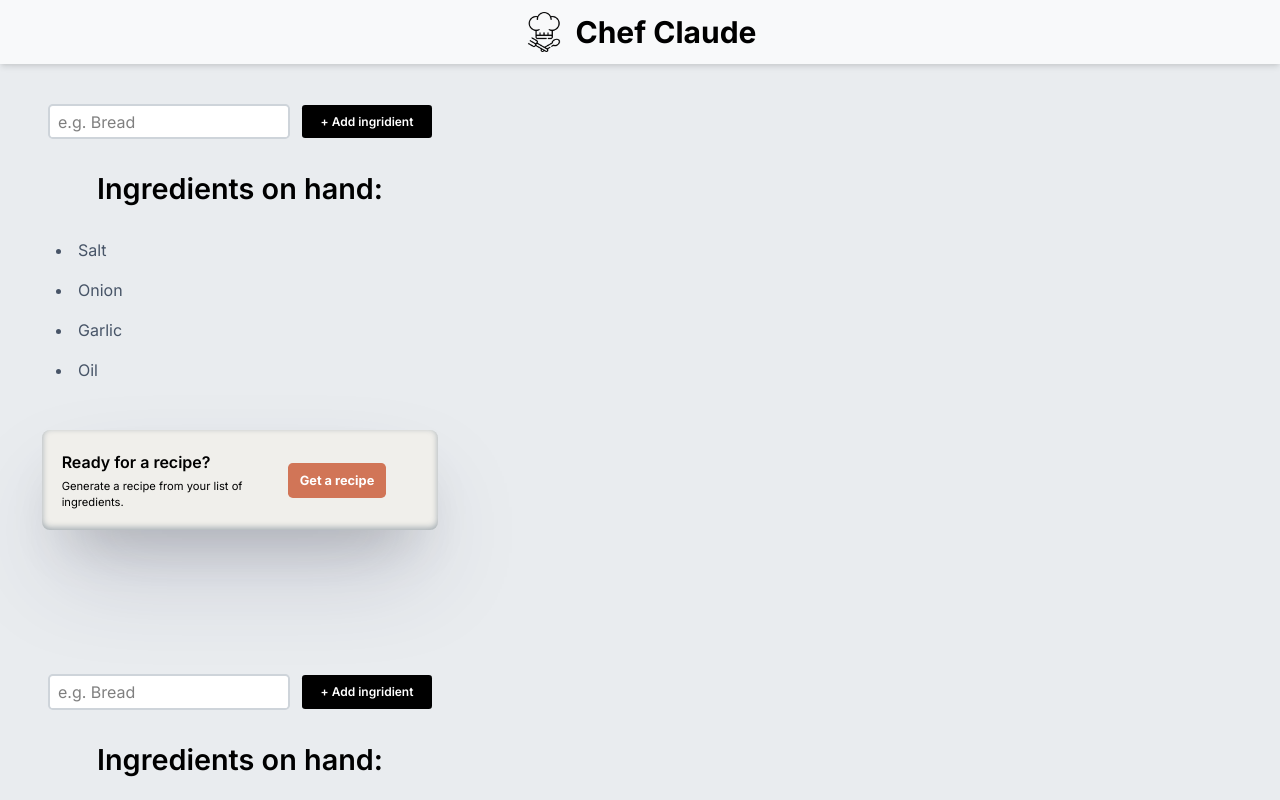
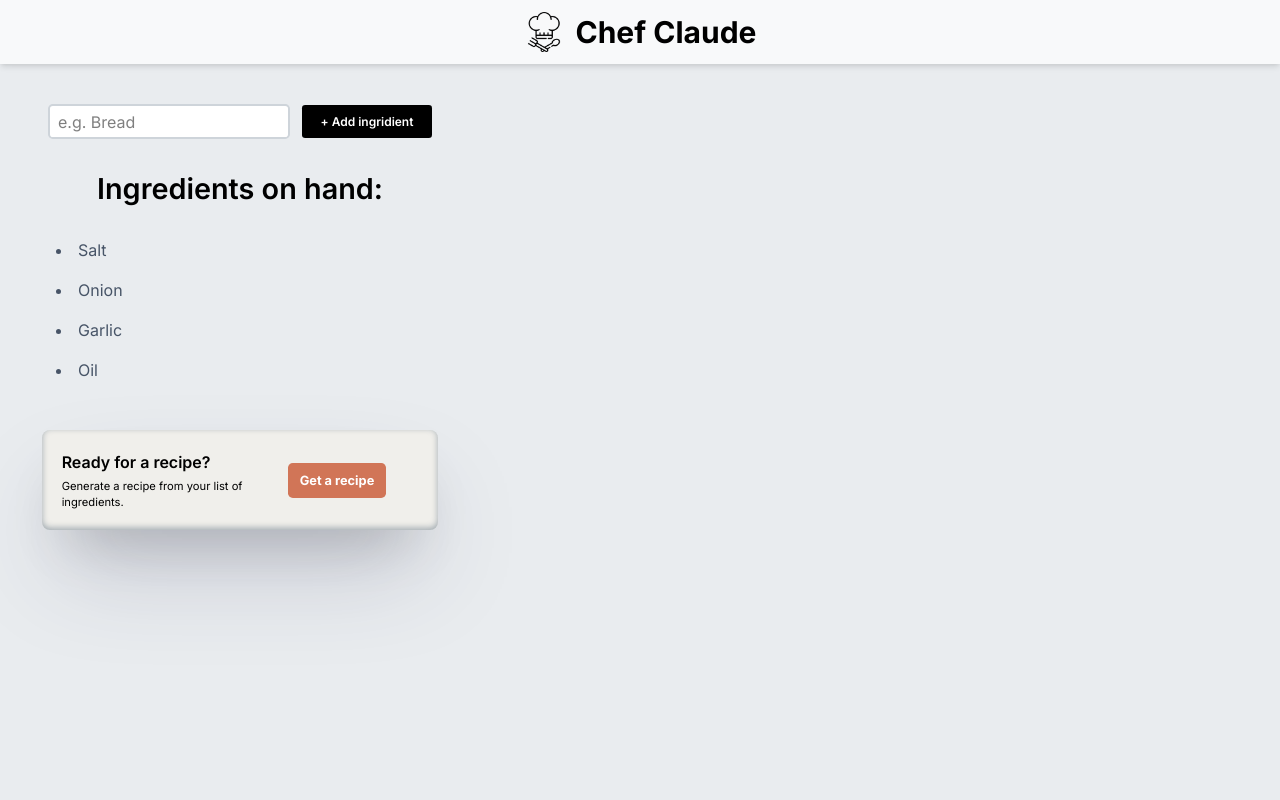
Before and after one commit to Biswajit9609/Chef_Claude, a React (Vite) app: page / in a window 1280 px wide. Shown: the top 800 px of the page. Built offline with nearby package versions, Linux system fonts and the light colour scheme.

Commit message:
small bug fix

```diff
--- a/src/App.jsx
+++ b/src/App.jsx
@@ -8,7 +8,6 @@ function App() {
       <div className='max-w-[100dvw] h-[100dvh] flex flex-col'>
         <Header className="fixed" />
         <Main />
-        <Main />
       </div>
     </>
   )
```
